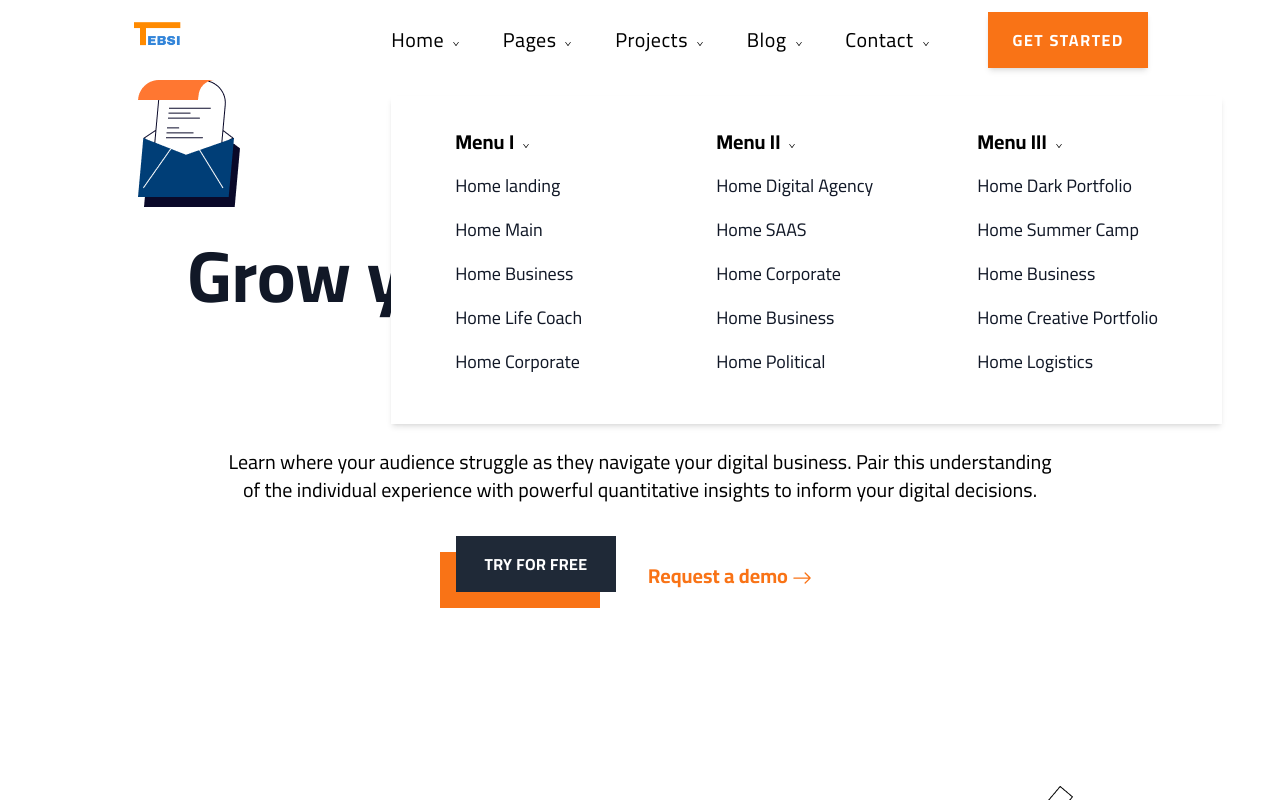
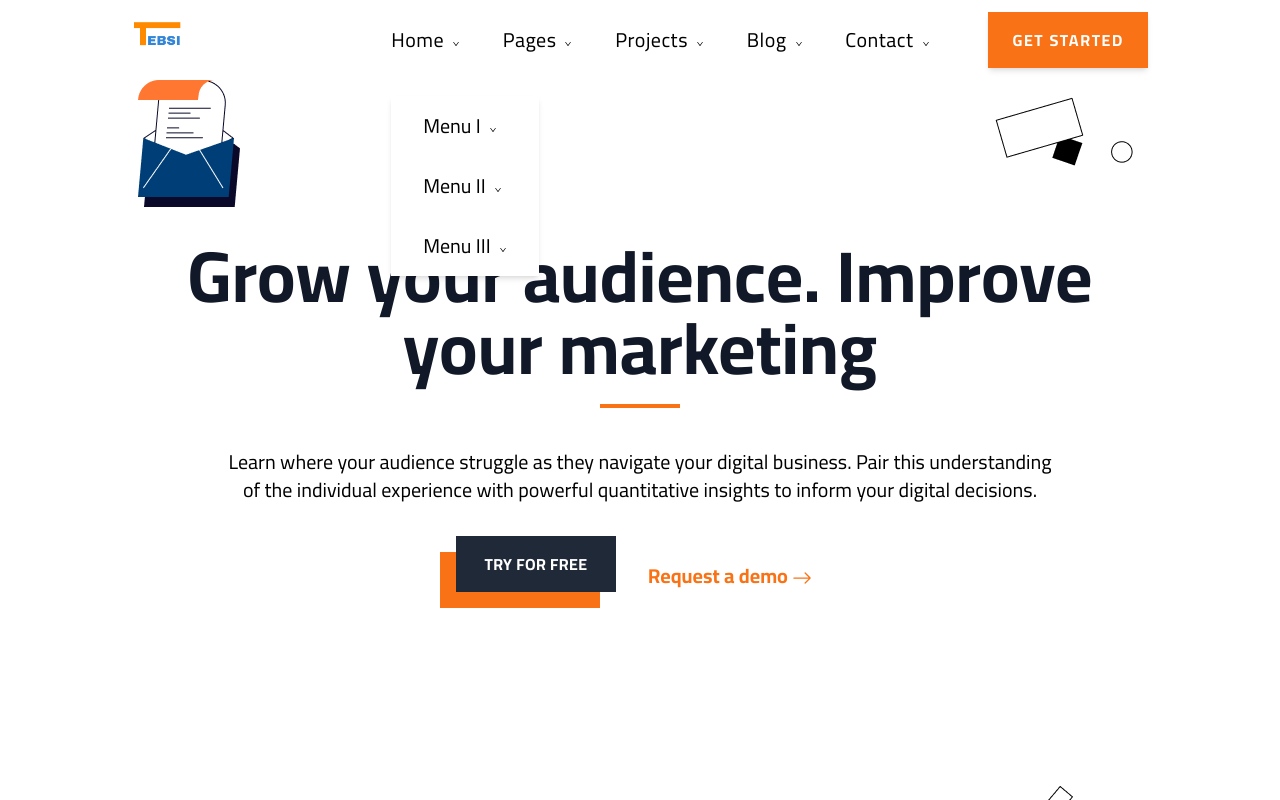
Before and after one commit to Ramzy842/TEBSI-Landing-Page, a React (Create React App) app: page / in a window 1280 px wide. Both pictures are taken after a click on the link "Home". Shown: the top 800 px of the page. Built offline with nearby package versions, Linux system fonts and the light colour scheme.

Commit message:
fixed all layouts

```diff
--- a/package.json
+++ b/package.json
@@ -9,6 +9,7 @@
     "react": "^17.0.2",
     "react-dom": "^17.0.2",
     "react-icons": "^4.3.1",
+    "react-reveal": "^1.2.2",
     "react-scripts": "5.0.0",
     "web-vitals": "^2.1.2"
   },
--- a/src/Components/Analytics.js
+++ b/src/Components/Analytics.js
@@ -6,21 +6,25 @@ import { BsArrowRight } from "react-icons/bs";
 const Analytics = () => {
   return (
     <div className=" p-4">
+      <Underline position="hidden md:block mx-auto" />
+      <h1 className="w-11/12 mt-8 mb-4 font-semibold text-5xl leading-12 hidden md:block mx-auto text-center">
+        Overview of your progress and manage customers base
+      </h1>
       <div className="my-12">
         <img className="mx-auto" src={stats} alt="stats" />
       </div>
 
-      <Underline position="" />
-      <h1 className="w-11/12 mt-8 mb-4 font-semibold text-3xl">
+      <Underline position="md:hidden" />
+      <h1 className="w-11/12 mt-8 mb-4 font-semibold text-3xl md:hidden">
         Overview of your progress and manage customers base
       </h1>
-      <p className="text-xl">
+      <p className="text-xl text-center">
         Some metrics play an essential role to measure the pulse of a company’s
         customer service efficiency, while others are more evaluating if a brand
         has a customer-centric approach. Our customer dashboard will examine
         this second type of metrics.
       </p>
-      <button className="mt-8 w-44 text-xl hover:text-gray-500 text-left font-semibold text-orange-500">
+      <button className="mt-8 w-44 text-xl hover:text-gray-500 text-left font-semibold text-orange-500 md:w-full md:text-center">
         Learn More <BsArrowRight className="inline-block" />
       </button>
     </div>
--- a/src/Components/Hero.js
+++ b/src/Components/Hero.js
@@ -19,7 +19,7 @@ const Hero = () => {
       <img src="./hero/2.png" className="hidden md:block absolute -z-10 top-[0px] right-[10px]" alt="" />
       <img src="./hero/3.png" className="hidden md:block absolute -z-10 bottom-[20px] right-[10px]" alt="" />
       <img src="./hero/4.png" className="hidden md:block absolute -z-10 bottom-[20px] left-[10px]" alt="" />
-      <p className="w-full md:w-5/6 lg:mx-auto text-xl mt-2 font-medium px-3">
+      <p className="w-full md:w-5/6 mx-auto text-xl mt-2 font-medium px-3 text-center">
         Learn where your audience struggle as they navigate your digital
         business. Pair this understanding of the individual experience with
         powerful quantitative insights to inform your digital decisions.
--- a/src/Components/Navbar.js
+++ b/src/Components/Navbar.js
@@ -4,10 +4,12 @@ import { CgMenuRight } from "react-icons/cg";
 import { AiOutlineDown } from "react-icons/ai";
 import GlobalContext from "../Context";
 import { navbar } from "../Data/navbar.js";
+import Sidebar from "./Sidebar";
 const Navbar = () => {
   const { setNavHeight } = GlobalContext();
   const [isMoved, setIsMoved] = useState(false);
   const [menuIsShown, setMenuIsShown] = useState(false);
+  const [mobileMenu, setMobileMenu] = useState(false);
   const [selectedId, setSelectedId] = useState(null);
 
   const navRef = React.useRef(null);
@@ -34,17 +36,28 @@ const Navbar = () => {
       className={`navbar px-4  ${
         isMoved && "shadow-lg"
       } fixed top-0 left-0 right-0 bg-white z-50 mb-4 flex items-center justify-between lg:justify-center`}
-      onMouseEnter={(e) => (!e.target.classList.contains("link") || !e.target.classList.contains("menu")) && setMenuIsShown(false)}
+      onMouseEnter={(e) =>
+        (!e.target.classList.contains("link") ||
+          !e.target.classList.contains("menu")) &&
+        setMenuIsShown(false)
+      }
       onMouseLeave={() => setMenuIsShown(false)}
     >
       <img src={logo} className=" relative right-2 h-20" alt="logo" />
-      <CgMenuRight className="w-7 h-7 lg:hidden" />
+      <CgMenuRight
+        className="w-7 h-7 lg:hidden"
+        onClick={() => setMobileMenu(!mobileMenu)}
+      />
+      {mobileMenu && (
+        <div className="bg-gray-600 opacity-50 w-screen h-screen absolute top-0 left-0 bottom-0"></div>
+      )}
+      {mobileMenu && <Sidebar setMobileMenu={setMobileMenu} />}
       <div className=" items-center w-3/4 justify-end hidden lg:flex">
         <ul className="flex w-2/3 justify-evenly">
           {navbar.map((link) => {
             const { name, id, links } = link;
             return (
-              <div className="flex flex-col link">
+              <div className="flex flex-col link" key={id}>
                 <div
                   className="flex items-center"
                   onMouseEnter={() => {
@@ -52,7 +65,7 @@ const Navbar = () => {
                     setMenuIsShown(true);
                   }}
                 >
-                  <li key={id} className="text-xl tracking-wide font-medium">
+                  <li className="text-xl tracking-wide font-medium">
                     <a href="#" alt="link">
                       {name}
                     </a>
@@ -60,38 +73,24 @@ const Navbar = () => {
                   <AiOutlineDown className="ml-2 w-2 h-2 mt-2" />
                 </div>
                 <div
-                  className={`flex flex-col absolute top-24  ${
-                    selectedId === 1 ? "grid grid-cols-3 gap-4" : ""
-                  } shadow-md bg-white px-8 menu`}
+                  className={`flex flex-col absolute top-24  shadow-md bg-white px-8 menu`}
                   onMouseLeave={() => setMenuIsShown(false)}
                 >
                   {menuIsShown
                     ? links?.map((link, idx) => {
-                        const { name, sublinks } = link;
                         return (
                           <div
                             key={idx}
                             className={`${
                               selectedId === id ? "block" : "hidden"
-                            } ${selectedId === 1 ? "p-8" : "p-4"} `}
+                            } `}
                           >
-                            <div className="flex items-center mb-4">
-                              <h1 className="font-bold text-xl">{name}</h1>
+                            <div className="flex items-center my-4">
+                              <h1 className=" text-xl">{link}</h1>
                               {name ? (
                                 <AiOutlineDown className="ml-2 w-2 h-2 mt-2" />
                               ) : null}
                             </div>
-
-                            <ul>
-                              {sublinks?.map((link, index) => (
-                                <li
-                                  className="text-gray-900 text-lg mb-4"
-                                  key={link.sublinkId}
-                                >
-                                  <a href="#">{link.name}</a>
-                                </li>
-                              ))}
-                            </ul>
                           </div>
                         );
                       })
--- /dev/null
+++ b/src/Components/Sidebar.js
@@ -0,0 +1,67 @@
+import React, { useState } from "react";
+import { navbar } from "../Data/navbar.js";
+
+import { VscClose } from "react-icons/vsc";
+import { IoIosArrowForward } from "react-icons/io";
+
+const Sidebar = ({ setMobileMenu }) => {
+  const [selectedDropdown, setSelectedDropdown] = useState(null);
+  const [levels, setLevels] = useState({
+    firstLevel: true,
+    secondLevel: false,
+  });
+
+  return (
+    <div className="bg-white w-4/5 h-screen absolute top-0 left-0 bottom-0">
+      <div className="border-b-2 border-gray-300 flex justify-end">
+        <VscClose
+          className="text-3xl m-3 cursor-pointer"
+          onClick={() => setMobileMenu(false)}
+        />
+      </div>
+      <ul className="bg-gray-200 flex flex-col justify-center h-full">
+        {levels.firstLevel &&
+          navbar.map((link) => {
+            const { name, id } = link;
+            return (
+              <li
+                className="link font-medium text-2xl cursor-pointer ml-4 flex justify-between items-center hover:bg-gray-300 py-2"
+                key={id}
+                onClick={() => {
+                  setLevels({ firstLevel: false, secondLevel: true });
+                  const dropDown = navbar.find((obj) => obj.id === id);
+                  setSelectedDropdown(dropDown);
+                }}
+              >
+                {name}
+                <IoIosArrowForward className="h-5 w-5 mr-2" />
+              </li>
+            );
+          })}
+        {levels.secondLevel && (
+          <p
+            className="font-medium text-2xl cursor-pointer pl-4 flex justify-between items-center py-2"
+            onClick={() => setLevels({ firstLevel: true, secondLevel: false })}
+          >
+            Back
+          </p>
+        )}
+        {levels.secondLevel &&
+          selectedDropdown.links.map((link, index) => {
+
+            return (
+              <li
+                className="link font-medium text-2xl cursor-pointer pl-4 flex justify-between items-center hover:bg-gray-300 py-2"
+                key={index}
+              >
+                {link}
+                <IoIosArrowForward className="h-5 w-5 mr-2" />
+              </li>
+            );
+          })}
+      </ul>
+    </div>
+  );
+};
+
+export default Sidebar;
--- a/src/Data/navbar.js
+++ b/src/Data/navbar.js
@@ -2,61 +2,12 @@ export const navbar = [
   {
     id: 1,
     name: "Home",
-    links: [
-      {
-        name: "Menu I",
-        sublinks: [
-          {subLinkId : "1-1", name: "Home landing"},
-          {subLinkId : "1-2", name: "Home Main"},
-          {subLinkId : "1-3", name: "Home Business"},
-          {subLinkId : "1-4", name: "Home Life Coach"},
-          {subLinkId : "1-5", name: "Home Corporate"},
-        ],
-      },
-      {
-        name: "Menu II",
-        sublinks: [
-          {subLinkId : "2-1", name: "Home Digital Agency"},
-          {subLinkId : "2-2", name: "Home SAAS"},
-          {subLinkId : "2-3", name: "Home Corporate"},
-          {subLinkId : "2-4", name: "Home Business"},
-          {subLinkId : "2-5", name: "Home Political"},
-        ],
-      },
-      {
-        name: "Menu III",
-        sublinks: [
-          {subLinkId : "3-1", name: "Home Dark Portfolio"},
-          {subLinkId : "3-2", name: "Home Summer Camp"},
-          {subLinkId : "3-3", name: "Home Business"},
-          {subLinkId : "3-4", name: "Home Creative Portfolio"},
-          {subLinkId : "3-5", name: "Home Logistics"},
-        ],
-      },
-    ],
+    links: ["Menu I", "Menu II", "Menu III"],
   },
   {
     id: 2,
     name: "Pages",
-    links: [
-      {
-        name: "About Us",
-        /* sublinks: ["About Classic", "About Simple", "About Modern"], */
-      },
-      {
-        name: "Services",
-        /* sublinks: ["Service Classic", "Service Simple", "Service Modern"], */
-      },
-      {
-        name: "Pricing",
-        /* sublinks: ["Pricing Classic", "Pricing Simple", "Pricing Modern"], */
-      },
-      { name: "Team", /* sublinks: ["Team", "Leadership"] */ },
-      {
-        name: "Mission",
-        /* sublinks: ["Our Mission Classic", "Our Mission Simple"], */
-      },
-    ],
+    links: ["About Us", "Services", "Pricing", "Team", "Mission"],
   },
   {
     id: 3,
--- a/src/index.js
+++ b/src/index.js
@@ -1,15 +1,12 @@
-import React from 'react';
-import ReactDOM from 'react-dom';
-import './index.css';
-import App from './App';
-import { AppProvider } from "./Context"
-
+import React from "react";
+import ReactDOM from "react-dom";
+import "./index.css";
+import App from "./App";
+import { AppProvider } from "./Context";
 
 ReactDOM.render(
-  <React.StrictMode>
-    <AppProvider >
-      <App />
-    </AppProvider>
-  </React.StrictMode>,
-  document.getElementById('root')
+  <AppProvider>
+    <App />
+  </AppProvider>,
+  document.getElementById("root")
 );
```
Also changed, not shown: src/Components/Features.js (+12 -8 lines), 1 other file (tests, documents, lock files or other folders).
